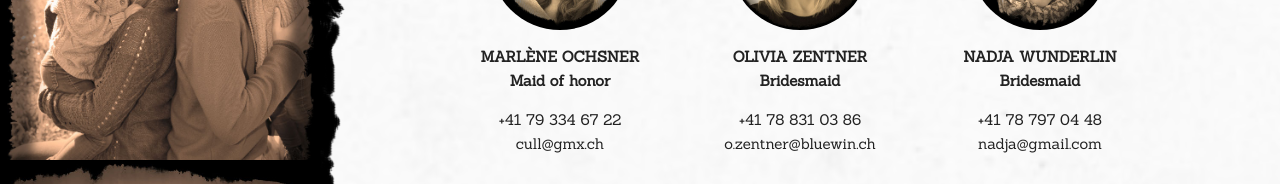
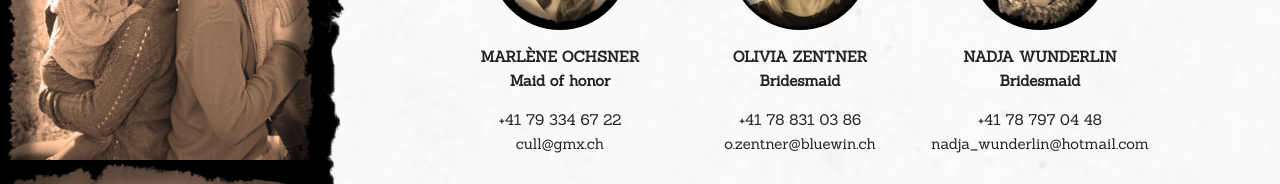
Before and after one commit to cedricmenteau/daniswedding, a plain HTML site: page en.html in a window 1280 px wide. Shown: the part 2240-2424 px from the top of the page. Drawn offline with nearby package versions, Linux system fonts and the light colour scheme; some packages are replaced by stand-ins of ours; a web font is replaced by a local one.

Commit message:
fix email

```diff
--- a/en.html
+++ b/en.html
@@ -168,7 +168,7 @@
             <span class="name">Nadja Wunderlin</span>
             <span class="title">Bridesmaid</span>
             <span class="phone">+41 78 797 04 48</span>
-            <span class="email">nadja@gmail.com</span>
+            <span class="email">nadja_wunderlin@hotmail.com</span>
           </div>
 
           <div class="contact-detail">
```
Also changed, not shown: index.html (+1 -1 lines).
